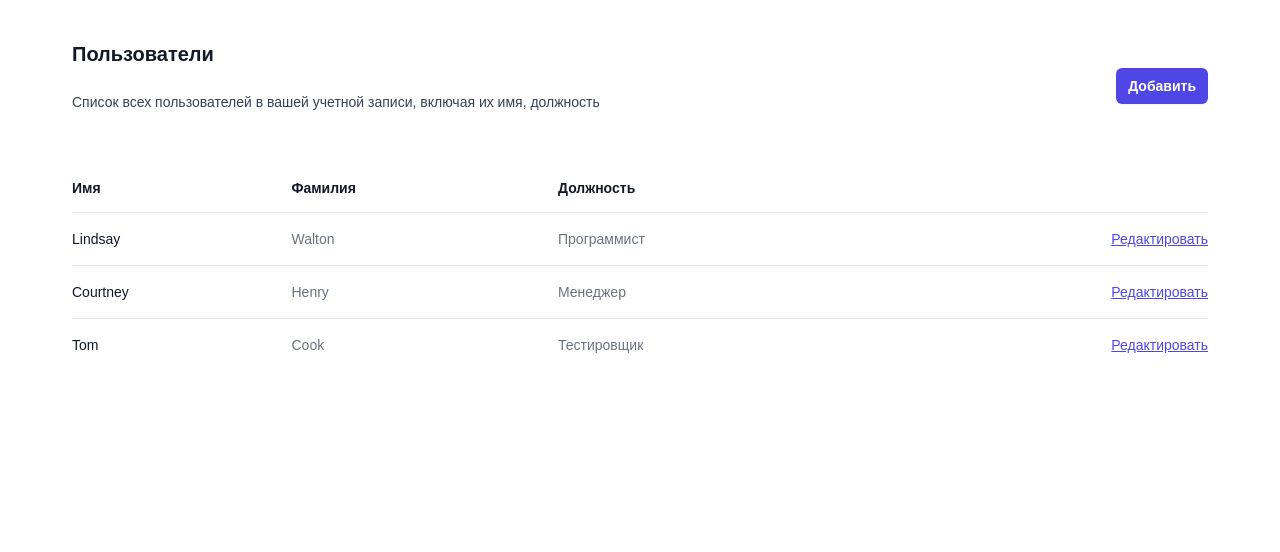
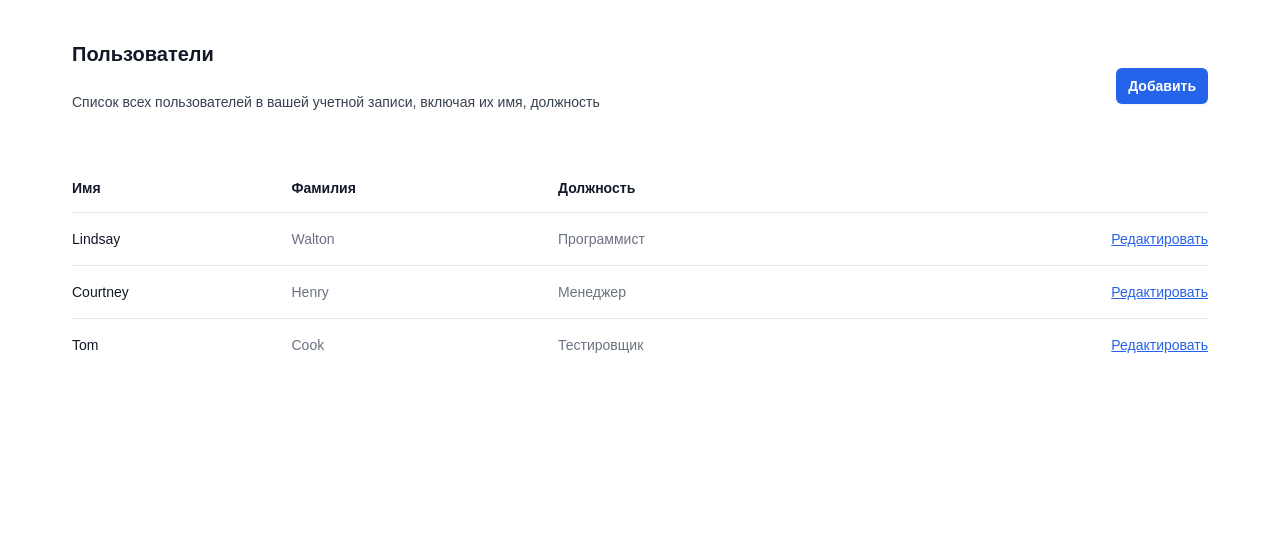
Before and after one commit to andxbes/Telenorma_AG, a PHP site: page / in a window 1280 px wide. Shown: the top 552 px of the page. Run offline with PHP 8.4, Linux system fonts and the light colour scheme; data comes from the database, SQL or seed files in the repository.

Commit message:
fix some errors

```diff
--- a/public/index.php
+++ b/public/index.php
@@ -23,7 +23,7 @@
                     </div>
                     <div class="mt-4 sm:mt-0 sm:ml-16 sm:flex-none">
                         <button type="button"
-                            class="block rounded-md bg-indigo-600 py-1.5 px-3 text-center text-sm font-semibold leading-6 text-white shadow-sm hover:bg-indigo-500 focus-visible:outline focus-visible:outline-2 focus-visible:outline-offset-2 focus-visible:outline-indigo-600">
+                            class="block rounded-md bg-blue-600 py-1.5 px-3 text-center text-sm font-semibold leading-6 text-white shadow-sm hover:bg-blue-500 focus-visible:outline focus-visible:outline-2 focus-visible:outline-offset-2 focus-visible:outline-blue-600">
                             Добавить</button>
                     </div>
                 </div>
@@ -64,7 +64,7 @@
                                                 <td
                                                     class="relative whitespace-nowrap py-4 pl-3 pr-6 text-right text-sm font-medium sm:pr-0">
                                                     <a href="#"
-                                                        class="text-indigo-600 hover:text-indigo-900">Редактировать<span
+                                                        class="text-blue-600 hover:text-blue-900">Редактировать<span
                                                             class="sr-only">, Lindsay Walton</span></a>
                                                 </td>
                                             </tr>
@@ -111,7 +111,7 @@
                     class="relative transform overflow-hidden rounded-lg bg-white px-4 pt-5 pb-4 text-left shadow-xl transition-all sm:my-8 sm:w-full sm:max-w-sm sm:p-6">
                     <div class="absolute top-0 right-0 hidden pt-4 pr-4 sm:block">
                         <button type="button"
-                            class="rounded-md bg-white text-gray-400 hover:text-gray-500 focus:outline-none focus:ring-2 focus:ring-indigo-500 focus:ring-offset-2">
+                            class="rounded-md bg-white text-gray-400 hover:text-gray-500 focus:outline-none focus:ring-2 focus:ring-blue-500 focus:ring-offset-2">
                             <span class="sr-only">Close</span>
                             <!-- Heroicon name: outline/x-mark -->
                             <svg class="h-6 w-6" xmlns="http://www.w3.org/2000/svg" fill="none" viewBox="0 0 24 24"
--- a/public/webpack.mix.js
+++ b/public/webpack.mix.js
@@ -37,6 +37,9 @@ function buildJs(dir, dest) {
 mix.setPublicPath('./build');
 
 mix.webpackConfig({
+    stats: {
+        children: true,
+    },
     externals: {
         // 'alpinejs': "Alpine",
         //"jquery": "jQuery",
```
Also changed, not shown: public/build/css/style.css, public/package-lock.json.
